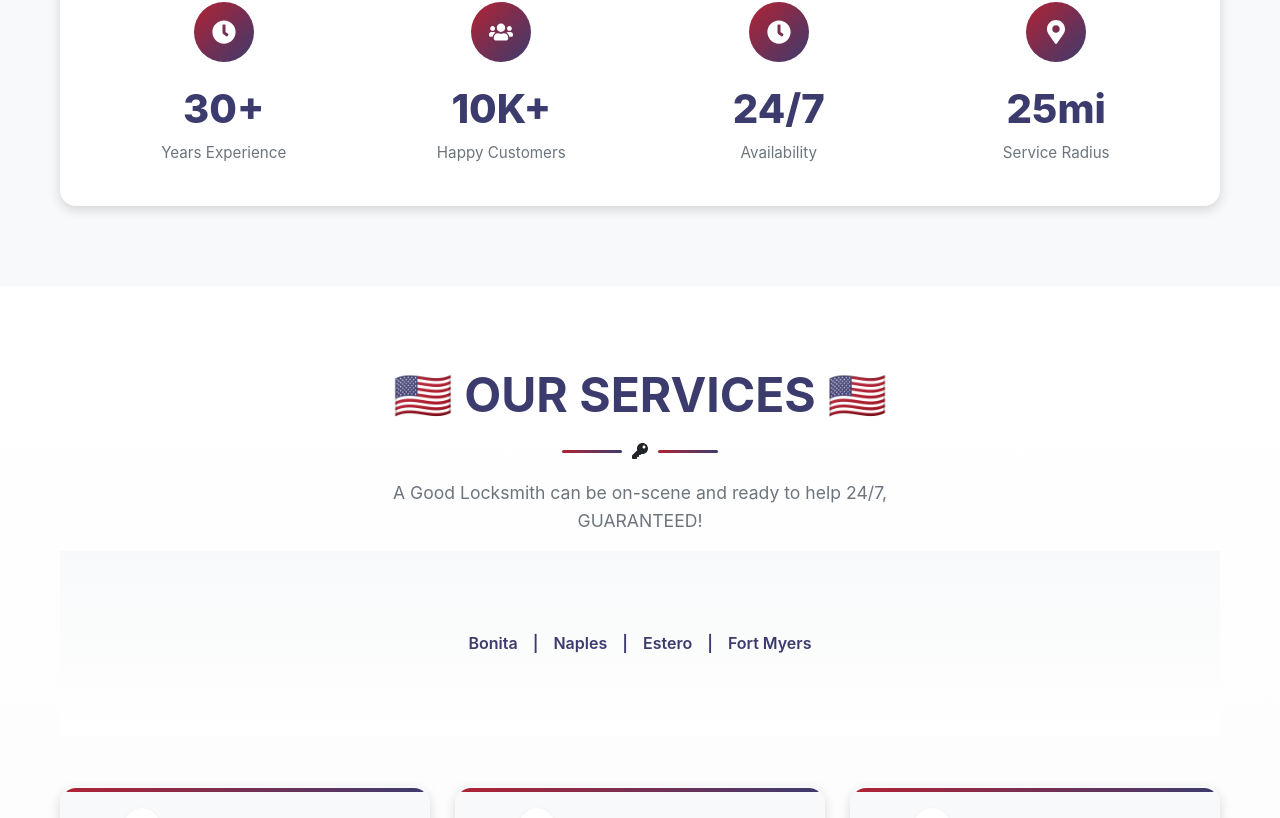
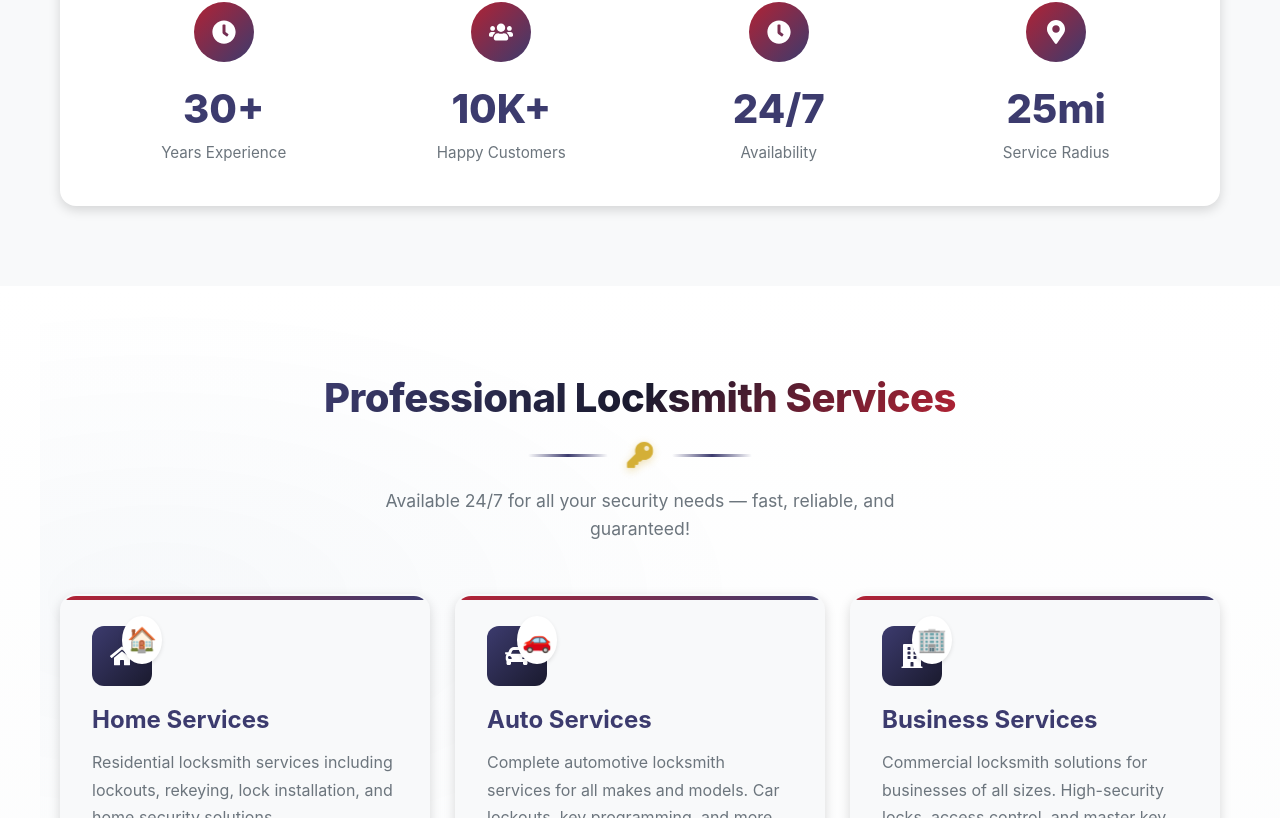
Before and after one commit to Definitely-Ai/Goodlocksmith, a React (Vite) app: page / in a window 1280 px wide. Shown: the part 1982-2800 px from the top of the page. Built offline with nearby package versions, Linux system fonts and the light colour scheme.

Commit message:
Remove FL cities and 1994 references, update to NC, improve Services section styling

```diff
--- a/src/components/About.jsx
+++ b/src/components/About.jsx
@@ -36,8 +36,8 @@ const About = () => {
                             </div>
                             <h3>Our Story</h3>
                             <p>
-                                <strong>A Good Locksmith, LLC</strong> has been proudly serving customers since
-                                <strong> 1994</strong>, delivering fast, reliable, and professional locksmith
+                                <strong>A Good Locksmith, LLC</strong> has been proudly serving customers with
+                                decades of experience, delivering fast, reliable, and professional locksmith
                                 services with integrity at the core of everything we do.
                             </p>
                             <p>
--- a/src/components/Footer.jsx
+++ b/src/components/Footer.jsx
@@ -24,7 +24,7 @@ const Footer = () => {
                                 A <span className="red">"Good"</span> <span className="blue">Locksmith</span>, LLC.
                             </h3>
                             <p>
-                                Professional locksmith services in the NC Triangle since 1994. Fast. Professional. Local.
+                                Professional locksmith services in the NC Triangle. Fast. Professional. Local.
                             </p>
                             <div className="footer-flag">🇺🇸</div>
                         </div>
@@ -75,7 +75,7 @@ const Footer = () => {
             <div className="footer-bottom">
                 <div className="container">
                     <p>
-                        Copyright © 1994 - {currentYear} A Good Locksmith, LLC. - All Rights Reserved.
+                        Copyright © {currentYear} A Good Locksmith, LLC. - All Rights Reserved.
                     </p>
                     <p className="made-with">
                         Made by <a href="https://aidreambuilders.com" target="_blank" rel="noopener noreferrer" className="builder-link">aidreambuilders.com</a>
--- a/src/components/Hero.jsx
+++ b/src/components/Hero.jsx
@@ -39,7 +39,7 @@ const Hero = () => {
                     </h1>
 
                     <p className="hero-subtitle">
-                        🇺🇸 Serving the NC Triangle Since 1994 🇺🇸
+                        🇺🇸 Serving the NC Triangle 🇺🇸
                     </p>
 
                     <div className="hero-features">
--- a/src/components/Services.css
+++ b/src/components/Services.css
@@ -1,15 +1,78 @@
 .services {
     padding: var(--section-padding);
     background: linear-gradient(180deg, var(--white) 0%, var(--off-white) 100%);
+    position: relative;
+    overflow: hidden;
 }
 
-.service-areas {
+.services::before {
+    content: '';
+    position: absolute;
+    top: 0;
+    left: 50%;
+    transform: translateX(-50%);
+    width: 100%;
+    max-width: 1200px;
+    height: 100%;
+    background:
+        radial-gradient(ellipse 600px 300px at 10% 20%, rgba(26, 82, 145, 0.03), transparent),
+        radial-gradient(ellipse 500px 250px at 90% 80%, rgba(187, 36, 51, 0.03), transparent);
+    pointer-events: none;
+}
+
+/* Title Gradient */
+.title-gradient {
+    background: linear-gradient(135deg, var(--blue-primary) 0%, var(--navy-dark) 50%, var(--red-primary) 100%);
+    -webkit-background-clip: text;
+    -webkit-text-fill-color: transparent;
+    background-clip: text;
+    font-size: 2.5rem;
+    font-weight: 800;
+    letter-spacing: -0.5px;
+}
+
+/* Title Accent Divider */
+.title-accent {
     display: flex;
+    align-items: center;
     justify-content: center;
-    gap: 15px;
-    margin-top: 15px;
-    font-weight: 600;
-    color: var(--blue-primary);
+    gap: 20px;
+    margin: 20px 0;
+}
+
+.accent-line {
+    width: 80px;
+    height: 3px;
+    background: linear-gradient(90deg, transparent, var(--blue-primary), transparent);
+    border-radius: 2px;
+}
+
+.accent-icon {
+    color: var(--gold);
+    font-size: 1.5rem;
+    filter: drop-shadow(0 2px 4px rgba(212, 175, 55, 0.4));
+    animation: iconPulse 2s ease-in-out infinite;
+}
+
+@keyframes iconPulse {
+
+    0%,
+    100% {
+        transform: scale(1);
+    }
+
+    50% {
+        transform: scale(1.1);
+    }
+}
+
+/* Section Subtitle */
+.section-subtitle {
+    font-size: 1.15rem;
+    color: var(--gray-medium);
+    max-width: 600px;
+    margin: 0 auto;
+    line-height: 1.6;
 }
 
 .services-grid {
--- a/src/components/Services.jsx
+++ b/src/components/Services.jsx
@@ -57,16 +57,15 @@ const Services = () => {
         <section className="services" id="services">
             <div className="container">
                 <div className="section-title">
-                    <h2><span className="blue-text">🇺🇸 OUR SERVICES 🇺🇸</span></h2>
-                    <div className="patriotic-divider">
-                        <span className="line"></span>
-                        <FaKey />
-                        <span className="line"></span>
+                    <h2><span className="title-gradient">Professional Locksmith Services</span></h2>
+                    <div className="title-accent">
+                        <span className="accent-line"></span>
+                        <FaKey className="accent-icon" />
+                        <span className="accent-line"></span>
                     </div>
-                    <p>A Good Locksmith can be on-scene and ready to help 24/7, GUARANTEED!</p>
-                    <div className="service-areas">
-                        <span>Bonita</span> | <span>Naples</span> | <span>Estero</span> | <span>Fort Myers</span>
-                    </div>
+                    <p className="section-subtitle">
+                        Available 24/7 for all your security needs — fast, reliable, and guaranteed!
+                    </p>
                 </div>
 
                 <motion.div
@@ -113,8 +112,8 @@ const Services = () => {
                             <p>We're available 24/7 for all your locksmith needs</p>
                         </div>
                     </div>
-                    <a href="tel:239-278-5397" className="btn btn-primary">
-                        <FaWrench /> Call Now: (239) 278-5397
+                    <a href="tel:984-480-5397" className="btn btn-primary">
+                        <FaWrench /> Call Now: (984) 480-5397
                     </a>
                 </motion.div>
             </div>
```
